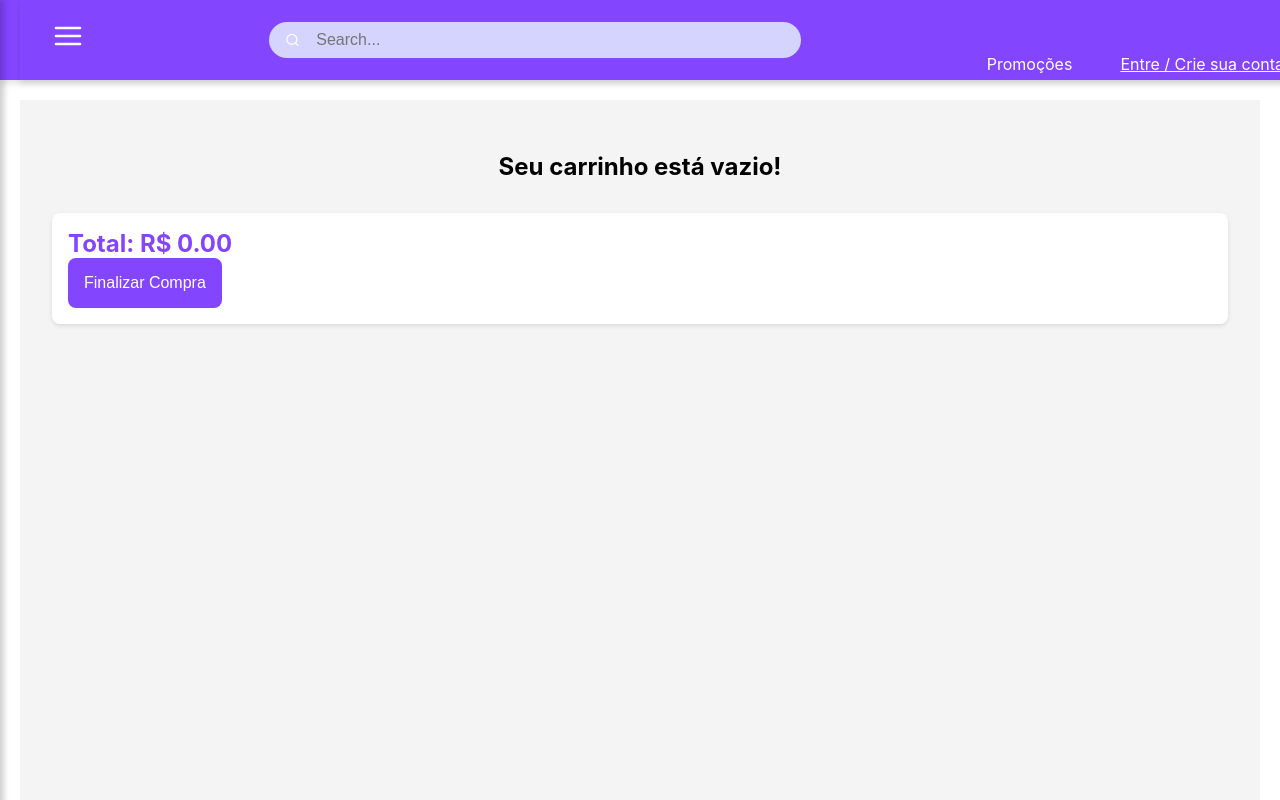
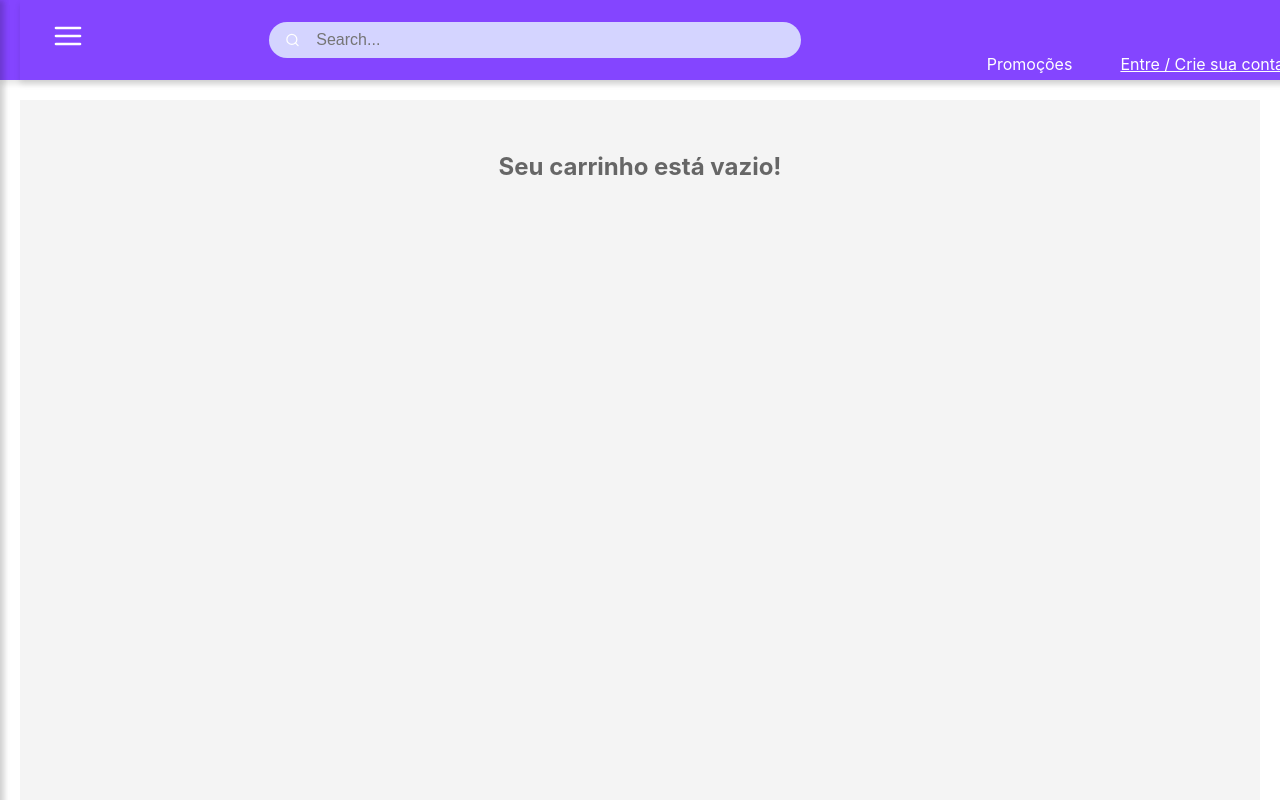
Before and after one commit to vLecaBR/sales-website-model, a React (Create React App) app: page /cart in a window 1280 px wide. Shown: the top 800 px of the page. Built offline with nearby package versions, Linux system fonts and the light colour scheme.

Commit message:
carrinho puxando valores

```diff
--- a/src/Components/Header/index.jsx
+++ b/src/Components/Header/index.jsx
@@ -190,7 +190,7 @@ export default function Header() {
         <SidebarCloseIcon onClick={toggleMenu} />
 
         {/* Home */}
-        <SidebarItem as={Link} to="/">
+        <SidebarItem as={Link} to="/"> {/* OK */}
           <SidebarIcon>
             <FiHome />
           </SidebarIcon>
@@ -198,7 +198,7 @@ export default function Header() {
         </SidebarItem>
 
         {/* Minha Conta */}
-        <SidebarItem as={Link} to="/Login">
+        <SidebarItem as={Link} to="/Login"> {/* OK */}
           <SidebarIcon>
             <FiUser />
           </SidebarIcon>
@@ -206,7 +206,7 @@ export default function Header() {
         </SidebarItem>
 
         {/* Carrinho */}
-        <SidebarItem as={Link} to="/cart">
+        <SidebarItem as={Link} to="/cart"> {/* OK */}
           <SidebarIcon>
             <FiShoppingCart />
           </SidebarIcon>
--- a/src/Pages/CART/index.jsx
+++ b/src/Pages/CART/index.jsx
@@ -10,6 +10,9 @@ const CartContainer = styled.div`
   padding: 2rem;
   background-color: #f4f4f4;
   min-height: 90vh; /* Para ocupar o restante da tela */
+  display: flex;
+  flex-direction: column;
+  align-items: center;
 `;
 
 const CartItem = styled.div`
@@ -17,10 +20,12 @@ const CartItem = styled.div`
   justify-content: space-between;
   align-items: center;
   background-color: #fff;
-  padding: 1rem;
-  border-radius: 8px;
-  box-shadow: 0 2px 4px rgba(0, 0, 0, 0.1);
-  margin-bottom: 1rem;
+  padding: 1.5rem;
+  border-radius: 12px;
+  box-shadow: 0 4px 8px rgba(0, 0, 0, 0.1);
+  margin-bottom: 1.5rem;
+  width: 100%;
+  max-width: 600px;
 `;
 
 const ItemDetails = styled.div`
@@ -29,10 +34,15 @@ const ItemDetails = styled.div`
 `;
 
 const ItemImage = styled.img`
-  width: 60px;
-  height: 60px;
-  border-radius: 8px;
-  margin-right: 1rem;
+  width: 70px;
+  height: 70px;
+  border-radius: 10px;
+  margin-right: 1.5rem;
+`;
+
+const ItemInfo = styled.div`
+  display: flex;
+  flex-direction: column;
 `;
 
 const ItemName = styled.h2`
@@ -50,8 +60,8 @@ const RemoveButton = styled.button`
   border: none;
   color: #ff4d4d;
   cursor: pointer;
-  font-size: 1rem;
-  transition: color 0.2s;
+  font-size: 1.2rem;
+  transition: color 0.3s;
 
   &:hover {
     color: #ff1a1a;
@@ -60,56 +70,71 @@ const RemoveButton = styled.button`
 
 const CartSummary = styled.div`
   margin-top: 2rem;
-  padding: 1rem;
+  padding: 1.5rem;
   background-color: #fff;
-  border-radius: 8px;
-  box-shadow: 0 2px 4px rgba(0, 0, 0, 0.1);
+  border-radius: 12px;
+  box-shadow: 0 4px 8px rgba(0, 0, 0, 0.1);
+  width: 100%;
+  max-width: 600px;
 `;
 
 const TotalPrice = styled.h2`
-  font-size: 1.5rem;
-  margin: 0;
-  color: #8445FF; /* Cor do cabeçalho */
+  font-size: 1.8rem;
+  margin-bottom: 1rem;
+  color: #8445FF;
 `;
 
 const CheckoutButton = styled.button`
-  background-color: #8445FF;
+  width: 100%;
+  padding: 1rem;
+  background: linear-gradient(90deg, #8445FF, #A2FA28);
   color: white;
+  font-size: 1.2rem;
   border: none;
-  padding: 1rem;
   border-radius: 8px;
-  font-size: 1rem;
   cursor: pointer;
-  transition: background-color 0.3s;
+  transition: background 0.3s;
 
   &:hover {
-    background-color: #6f36b2; /* Cor um pouco mais escura para hover */
+    background: linear-gradient(90deg, #6f36b2, #8de72c);
   }
+`;
+
+const EmptyCartMessage = styled.h2`
+  text-align: center;
+  color: #666;
 `;
 
 export default function CartPage({ cartItems, setCartItems }) {
   const removeFromCart = (id) => {
-    setCartItems(cartItems.filter(item => item.id !== id));
+    setCartItems(cartItems.filter((item) => item.id !== id));
   };
 
-  const total = cartItems.reduce((acc, item) => acc + item.price * item.quantity, 0).toFixed(2);
+  // Corrigindo o cálculo do total
+  const total = cartItems.reduce((acc, item) => {
+    const price = item.priceCash ? item.priceCash : 0; // Usando priceCash
+    const quantity = item.quantity ? item.quantity : 1; // Garantindo que a quantidade está definida
+    return acc + price * quantity;
+  }, 0).toFixed(2);
 
   return (
     <div>
-      {/* Cabeçalho com título dinâmico */}
-      <Header title="Carrinho" /> {/* Passando o título "Carrinho" */}
+      <Header title="Carrinho" />
 
-      {/* Conteúdo do carrinho */}
       <CartContainer>
         {cartItems.length === 0 ? (
-          <h2 style={{ textAlign: 'center' }}>Seu carrinho está vazio!</h2>
+          <EmptyCartMessage>Seu carrinho está vazio!</EmptyCartMessage>
         ) : (
-          cartItems.map(item => (
+          cartItems.map((item) => (
             <CartItem key={item.id}>
               <ItemDetails>
                 <ItemImage src={item.image} alt={item.name} />
-                <ItemName>{item.name}</ItemName>
-                <ItemPrice>R$ {item.price.toFixed(2)} x {item.quantity}</ItemPrice>
+                <ItemInfo>
+                  <ItemName>{item.name}</ItemName>
+                  <ItemPrice>
+                    R$ {item.priceCash ? item.priceCash.toFixed(2) : '0.00'} x {item.quantity ? item.quantity : 1}
+                  </ItemPrice>
+                </ItemInfo>
               </ItemDetails>
               <RemoveButton onClick={() => removeFromCart(item.id)}>
                 <FiX /> Remover
@@ -119,10 +144,12 @@ export default function CartPage({ cartItems, setCartItems }) {
         )}
 
         {/* Resumo do carrinho */}
-        <CartSummary>
-          <TotalPrice>Total: R$ {total}</TotalPrice>
-          <CheckoutButton>Finalizar Compra</CheckoutButton>
-        </CartSummary>
+        {cartItems.length > 0 && (
+          <CartSummary>
+            <TotalPrice>Total: R$ {total}</TotalPrice>
+            <CheckoutButton>Finalizar Compra</CheckoutButton>
+          </CartSummary>
+        )}
       </CartContainer>
     </div>
   );
```
